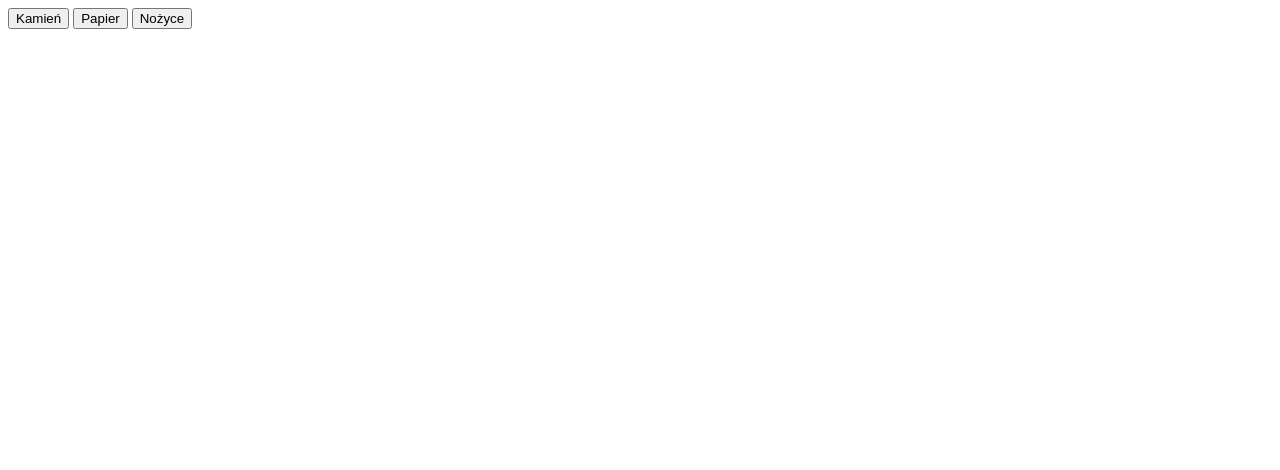
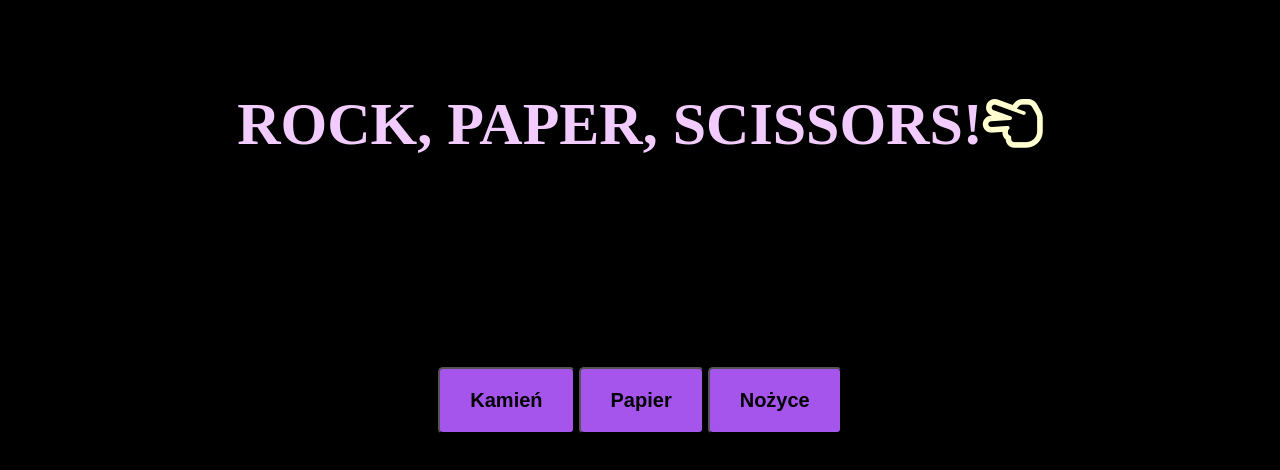
Before and after one commit to Raki7024/javascript-prework, a website: page index.html in a window 1280 px wide. Drawn offline with nearby package versions, Linux system fonts and the light colour scheme; files that its build step writes are made by us from their sources.

Commit message:
add some styles

```diff
--- a/index.html
+++ b/index.html
@@ -3,16 +3,21 @@
 <head>
 	<meta charset="UTF-8">
 	<title>Kamień, papier, nożyce</title>
+	<link
+      rel="stylesheet"
+      href="https://use.fontawesome.com/releases/v6.0.0/css/all.css"
+    >
 	<link rel="stylesheet" href="css/style.css">
 </head>
 <body>
 	<div class="container">
+		<h1>ROCK, PAPER, SCISSORS!<i class="fa-regular fa-hand-scissors"></i></h1>
 		<div id="buttons">
-			<button id="button-rock">Kamień</button>
-<button id="button-paper">Papier</button>
-<button id="button-scissors">Nożyce</button>
+			<button type="button" id="button-rock" class="button">Kamień</button>
+      <button type="button" id="button-paper" class="button">Papier</button>
+      <button type="button" id="button-scissors" class="button">Nożyce</button>
 		</div>
-		<div id="messages"></div>
+	  <div id="messages" class="messages"></div>
 	</div>
 	<script src="js/functions.js"></script>
 	<script src="js/script.js"></script>
--- a/js/script.js
+++ b/js/script.js
@@ -1,4 +1,12 @@
 'use strict';
+const buttonRock = document.getElementById('button-rock');
+buttonRock.addEventListener('click', function(){ buttonClicked('kamień'); });
+
+const buttonPaper = document.getElementById('button-paper');
+buttonPaper.addEventListener('click', function(){ buttonClicked('papier'); });
+
+const buttonScissors = document.getElementById('button-scissors');
+buttonScissors.addEventListener('click', function(){ buttonClicked('nożyce'); });
 
 function buttonClicked(playerMove) {
   clearMessages();
@@ -21,14 +29,6 @@ function getMoveName(argMoveId) {
   }
 }
 
-const buttonRock = document.getElementById('button-rock');
-buttonRock.addEventListener('click', function(){ buttonClicked('kamień'); });
-
-const buttonPaper = document.getElementById('button-paper');
-buttonPaper.addEventListener('click', function(){ buttonClicked('papier'); });
-
-const buttonScissors = document.getElementById('button-scissors');
-buttonScissors.addEventListener('click', function(){ buttonClicked('nożyce'); });
 
 function displayResult(argPlayerMove, argComputerMove) {
   if (argPlayerMove == 'papier' && argComputerMove == 'kamień') {
--- a/sass/style.scss
+++ b/sass/style.scss
@@ -0,0 +1,49 @@
+.button {
+  padding: 20px 30px;
+  font-size: 20px;
+  font-weight: bold;
+  color: #000;
+  background-color: #A555EC;
+  border-radius: 5px;
+
+}
+.button:hover{
+  color: #fff;
+  transition: all 0.7s ease 0s;
+  background: linear-gradient(#A555EC, #D09CFA);
+}
+
+.container{
+  display: flex;
+  flex: wrap;
+  position: absolute;
+  left: 0;
+  right: 0;
+  bottom: 0;
+  top: 0;
+  background: #000;
+  justify-content: center;
+  align-items: center;
+
+}
+
+.messages{
+  font-style: italic;
+  position: absolute;
+  bottom: 70px;
+  font-size: 50px;
+  text-align: center;
+  color: #fff;
+}
+
+h1{
+  position: absolute;
+  justify-content: center;
+  color: #F3CCFF;
+  top: 50px;
+  font-size: 60px;
+}
+
+i{
+  color: #FFFFD0;
+}
```
Also changed, not shown: css/style.css (added), 1 other file.
